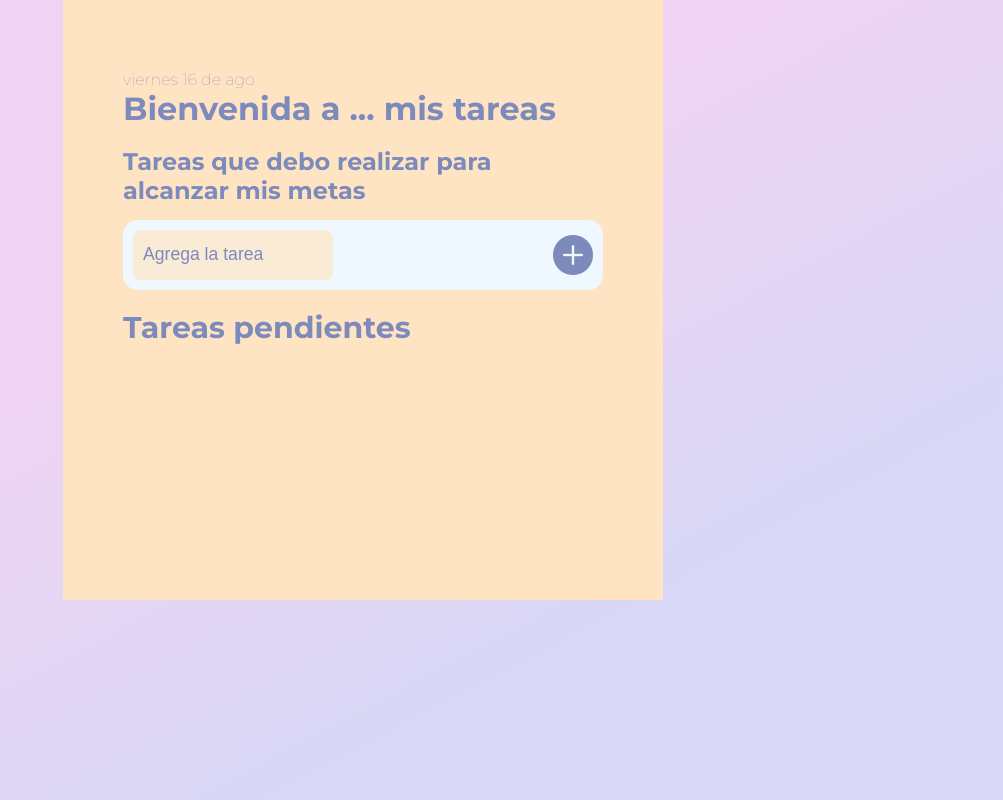
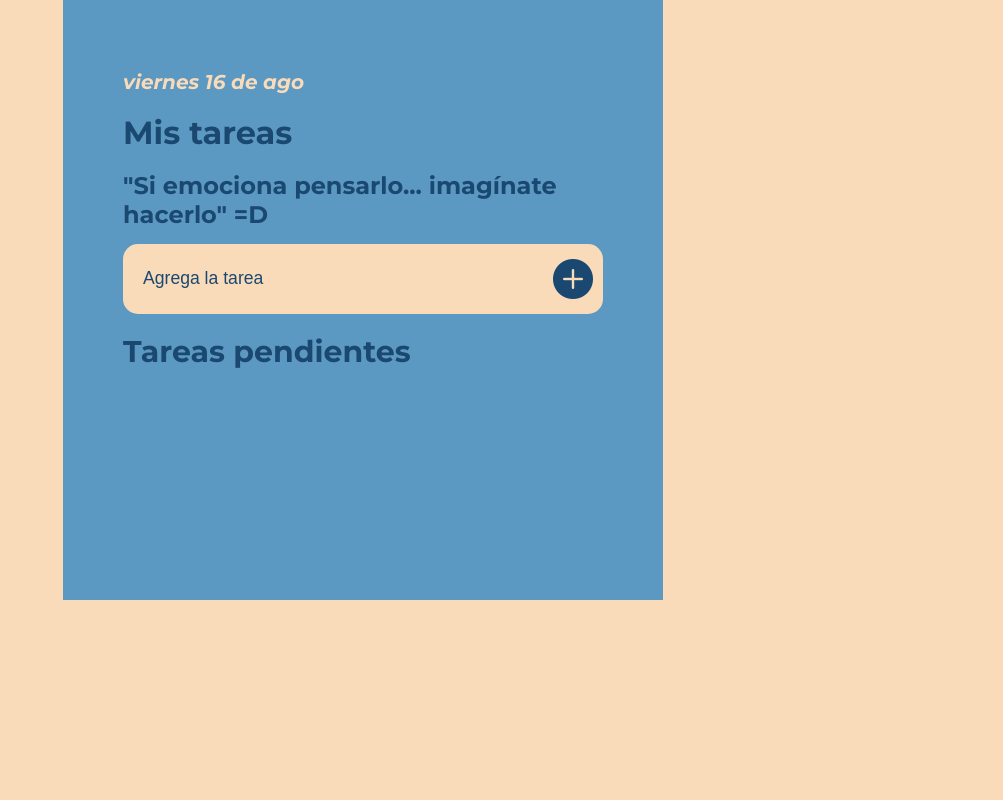
Before and after one commit to ritaargelia/tareas-pendientes, a plain HTML site: page index.html in a window 1280 px wide. Shown: the whole page, without its empty margins (277-1280 px from the left). Drawn offline with nearby package versions, Linux system fonts and the light colour scheme.

Commit message:
Cambio de paleta de colores.

```diff
--- a/index.html
+++ b/index.html
@@ -18,9 +18,10 @@
     <div class="contenedor">
         <div class="encabezado">
             <div id="fecha"></div>
-            <h1>Bienvenida a ... mis tareas</h1>
             <br>
-            <h2>Tareas que debo realizar para alcanzar mis metas</h2>
+            <h1>Mis tareas</h1>
+            <br>
+            <h2>"Si emociona pensarlo... imagínate hacerlo" =D</h2>
         </div>
         <div class="agregar">
             <input type="text" id="input" placeholder="Agrega la tarea">
--- a/style.css
+++ b/style.css
@@ -1,5 +1,4 @@
 *{
-
     margin: 0;
     padding: 0;
     box-sizing: border-box;
@@ -9,31 +8,35 @@ body{
     font-family: "Montserrat", sans-serif;
     font-weight: 100;
     font-style: normal;
-    background: rgb(216,215,246);
-background: linear-gradient(332deg, rgba(216,215,246,1) 26%, rgba(238,212,242,1) 61%);
+    background: #F9DBBA;
     background-repeat: no-repeat;
     background-size: contain;
     background-position: center;
     height: 100vh;
-    color: #7D8ABC;
+    color: #1A4870;
     display: flex;
     justify-content: center;
 }
 .contenedor{
-
-    background-color: bisque;
+    background-color: #5B99C2;
     max-width: 80%;
     width: 600px;
     height: 600px;
     margin: 0 auto;
     padding: 60px;
 }
+#fecha{
+    font-size: 20px;
+    font-weight: bold;
+    font-style: italic;
+    color: #F9DBBA;
+}
 .encabezado{
-    color: #7D8ABC;
+    color: #1A4870;
     padding: 10px 40px 15px 0;
 }
 .agregar{
-    background-color: aliceblue;
+    background-color: #F9DBBA;
     border-radius: 15px;
     height: 70px;
     display: flex;
@@ -46,12 +49,12 @@ background: linear-gradient(332deg, rgba(216,215,246,1) 26%, rgba(238,212,242,1)
     height: 100%;
     border: none;
     border-radius: 8px;
-    background-color: antiquewhite;
+    background-color: #F9DBBA;
     padding-left: 10px;
 }
 .agregar input::placeholder{
     font-size: 1.1rem;
-    color: #7D8ABC;
+    color: #1A4870;
 }
 .agregar i{
     font-size: 40px;
@@ -65,11 +68,11 @@ background: linear-gradient(332deg, rgba(216,215,246,1) 26%, rgba(238,212,242,1)
     margin-bottom: 20px;
 }
 .tareas li{
-    background-color: #7D8ABC;
+    background-color: #F9DBBA;
     border-radius: 15px;
     padding: 10px;
     font-size: 1.1rem;
-    color: antiquewhite;
+    color: #1A4870;
     margin: 5px 8;
     display: flex;
     align-items: center;
@@ -83,11 +86,11 @@ background: linear-gradient(332deg, rgba(216,215,246,1) 26%, rgba(238,212,242,1)
     font-weight: 600;
 }
 .tareas i:hover{
-    color:rgb(196, 152, 209);
+    color: #1A4870;
     cursor: pointer;
     font-size: 40px;
 }
 .tachado{
     text-decoration: line-through;
-    color: antiquewhite;
+    color: #1A4870;
 }
```
Also changed, not shown: 1 other file.
